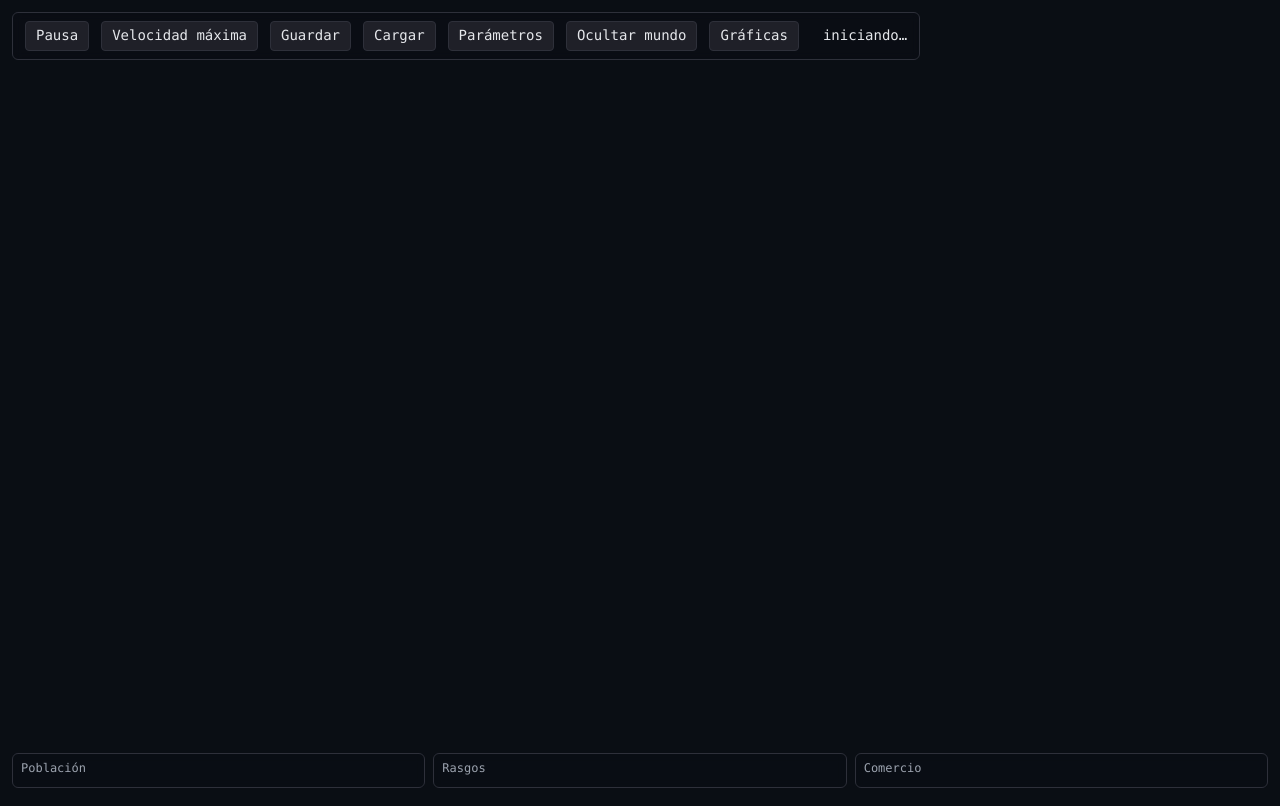
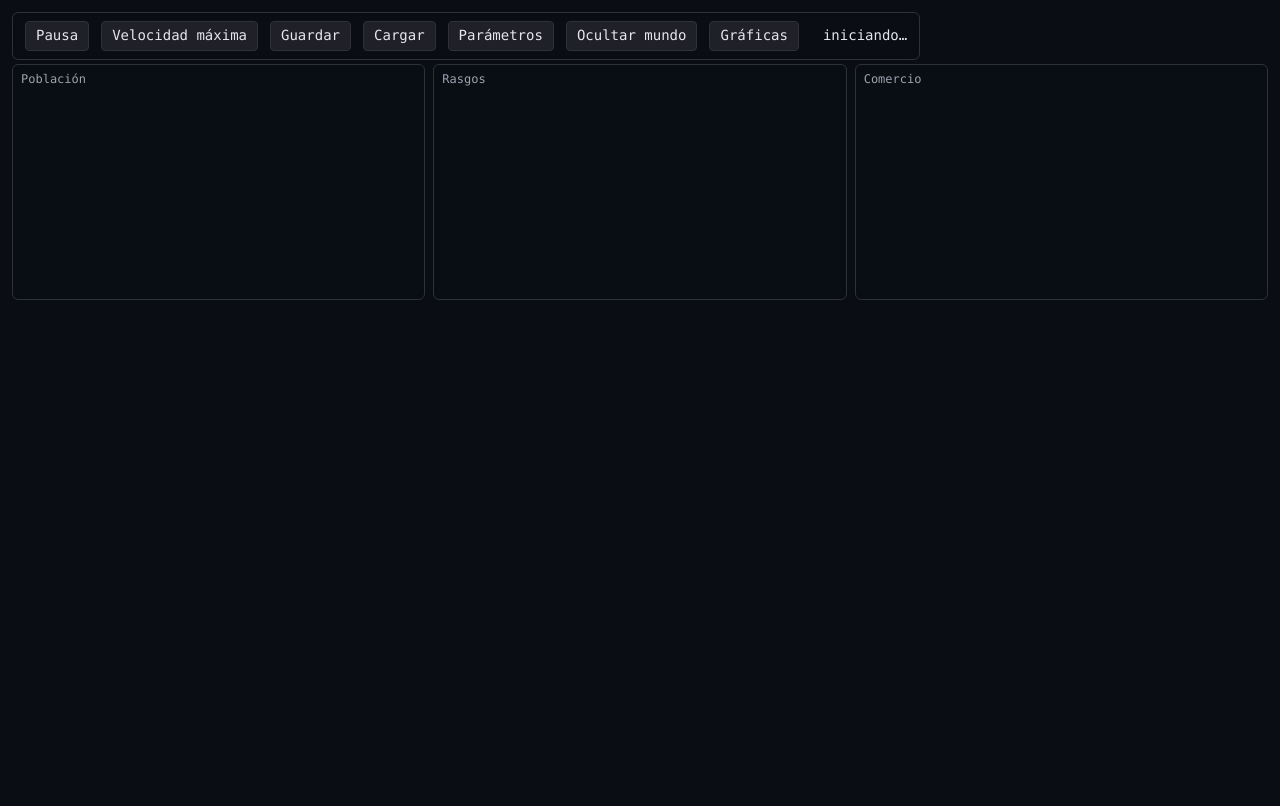
Before and after one commit to salasgar/ecosim, a website built with Vite: page index.html in a window 1280 px wide. Built offline with nearby package versions, Linux system fonts and the light colour scheme; what uplot would draw is missing.

Commit message:
Lay out charts in a scrollable 3x3 grid
Switches the charts area from flex-wrap to a CSS grid with exactly 3
columns and a row height computed so 3 rows fill the space below the HUD
without scrolling; extra rows beyond that keep the same height and the
area scrolls to reveal them. Chart canvases now size themselves against
uPlot's actual rendered legend height (measured per resize) rather than a
fixed constant, so cards with more series don't overflow their fixed row
height.

```diff
--- a/src/render/chartsManager.ts
+++ b/src/render/chartsManager.ts
@@ -112,7 +112,7 @@ export function createChartsManager(appHost: HTMLElement): ChartsManager {
 
     const resizeObserver = new ResizeObserver((observedEntries) => {
       for (const observed of observedEntries) {
-        instance.resize(observed.contentRect.width);
+        instance.resize(observed.contentRect.width, observed.contentRect.height);
       }
     });
     resizeObserver.observe(plotHost);
--- a/src/render/configurableChart.ts
+++ b/src/render/configurableChart.ts
@@ -7,7 +7,7 @@ import { SERIES_CATALOG, seriesColor, seriesLabel, type PlottableKey } from "./s
 // so a freshly configured chart can be backfilled at full available
 // resolution instead of starting blank at the current tick.
 export const MAX_POINTS = 8000;
-const CHART_HEIGHT = 140;
+const FALLBACK_HEIGHT = 140;
 
 export type AxisSide = "left" | "right";
 
@@ -26,6 +26,8 @@ export class ConfigurableChart {
   private plot: uPlot | null = null;
   private buffer = new DecimatingSeriesBuffer(MAX_POINTS, 1);
   private series: ChartSeriesConfig[] = [];
+  private lastWidth = 360;
+  private lastHeight = FALLBACK_HEIGHT;
 
   constructor(host: HTMLElement) {
     this.host = host;
@@ -56,18 +58,30 @@ export class ConfigurableChart {
     this.plot.setData(this.buffer.data() as unknown as uPlot.AlignedData);
   }
 
-  // Height stays fixed (the card's height is driven by its content — the
-  // canvas plus uPlot's own legend, which can wrap to more than one line
-  // depending on how many series are selected) — only width tracks the
-  // host's flex-layout size.
-  resize(width: number): void {
-    if (width <= 0) return;
-    this.plot?.setSize({ width, height: CHART_HEIGHT });
+  // The card's row height is fixed by the 3x3 grid layout, and must hold
+  // both the canvas and uPlot's own legend below it — so the canvas gets
+  // whatever's left after the legend's *actual* rendered height, measured
+  // fresh each time, rather than a guessed constant. That keeps charts
+  // with more series (taller, possibly wrapped legend) from overflowing
+  // their card the way a fixed canvas height did.
+  resize(width: number, height: number): void {
+    if (width <= 0 || height <= 0) return;
+    this.lastWidth = width;
+    this.lastHeight = height;
+    this.applySize();
   }
 
   destroy(): void {
     this.plot?.destroy();
     this.plot = null;
+  }
+
+  private applySize(): void {
+    if (!this.plot) return;
+    const legendEl = this.host.querySelector<HTMLElement>(".u-legend");
+    const legendHeight = legendEl?.offsetHeight ?? 0;
+    const canvasHeight = Math.max(40, this.lastHeight - legendHeight);
+    this.plot.setSize({ width: this.lastWidth, height: canvasHeight });
   }
 
   private rebuildPlot(): void {
@@ -92,12 +106,13 @@ export class ConfigurableChart {
     if (usesLeft) axesOpts.push({ scale: "left", stroke: "#9ca3af", grid: { stroke: "#2e303a" }, side: 3 });
     if (usesRight) axesOpts.push({ scale: "right", stroke: "#9ca3af", grid: { show: false }, side: 1 });
 
-    const width = this.host.clientWidth || 360;
+    this.lastWidth = this.host.clientWidth || this.lastWidth;
+    this.lastHeight = this.host.clientHeight || this.lastHeight;
 
     this.plot = new uPlot(
       {
-        width,
-        height: CHART_HEIGHT,
+        width: this.lastWidth,
+        height: this.lastHeight,
         padding: [8, 8, 0, 0],
         scales,
         series: seriesOpts,
@@ -107,5 +122,8 @@ export class ConfigurableChart {
       [[], ...this.series.map(() => [])] as unknown as uPlot.AlignedData,
       this.host,
     );
+    // The legend now exists in the DOM, so this corrects the guessed
+    // construction height to leave exactly enough room for it.
+    this.applySize();
   }
 }
--- a/src/style.css
+++ b/src/style.css
@@ -50,24 +50,27 @@ body {
   font-weight: bold;
 }
 
+/* Exactly 3 columns, and rows sized so exactly 3 fit in the vertical space
+   between the HUD (top) and the screen edge (bottom) without scrolling.
+   Extra charts beyond 3x3 keep the same row height and scroll into view. */
 .charts-area {
   position: absolute;
   left: 12px;
   right: 12px;
+  top: 64px;
   bottom: 12px;
   z-index: 1;
-  display: flex;
-  flex-wrap: wrap;
-  align-items: flex-start;
-  align-content: flex-end;
+  display: grid;
+  grid-template-columns: repeat(3, 1fr);
+  grid-auto-rows: calc((100vh - 92px) / 3);
   gap: 8px;
-  max-height: 60vh;
   overflow-y: auto;
 }
 
 .chart-card {
-  flex: 1 1 360px;
-  max-width: 480px;
+  display: flex;
+  flex-direction: column;
+  overflow: hidden;
   background: rgba(10, 14, 20, 0.75);
   border: 1px solid #2e303a;
   border-radius: 6px;
@@ -80,12 +83,15 @@ body {
 }
 
 .chart-card-header {
+  flex: 0 0 auto;
   font-size: 12px;
   color: #9ca3af;
   margin-bottom: 4px;
 }
 
 .chart-card-plot {
+  flex: 1 1 auto;
+  min-height: 0;
   width: 100%;
 }
 
```
